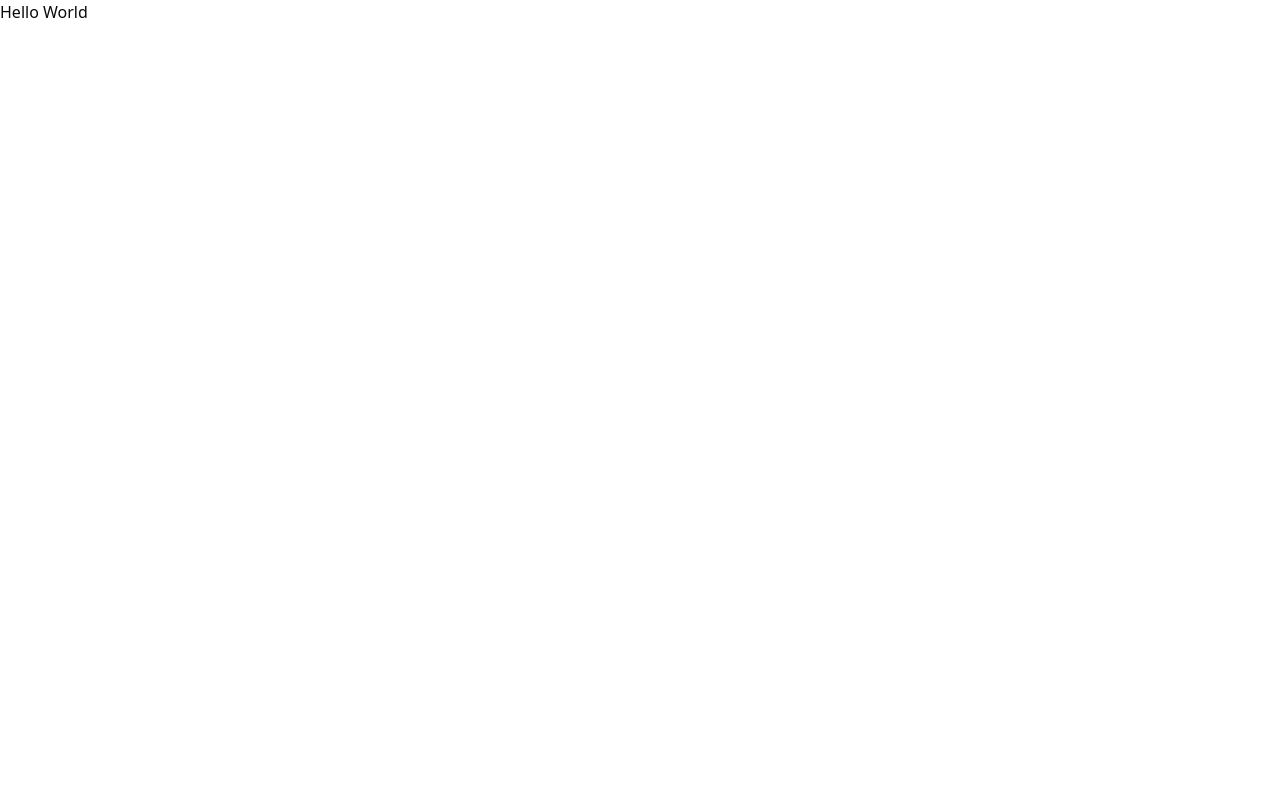
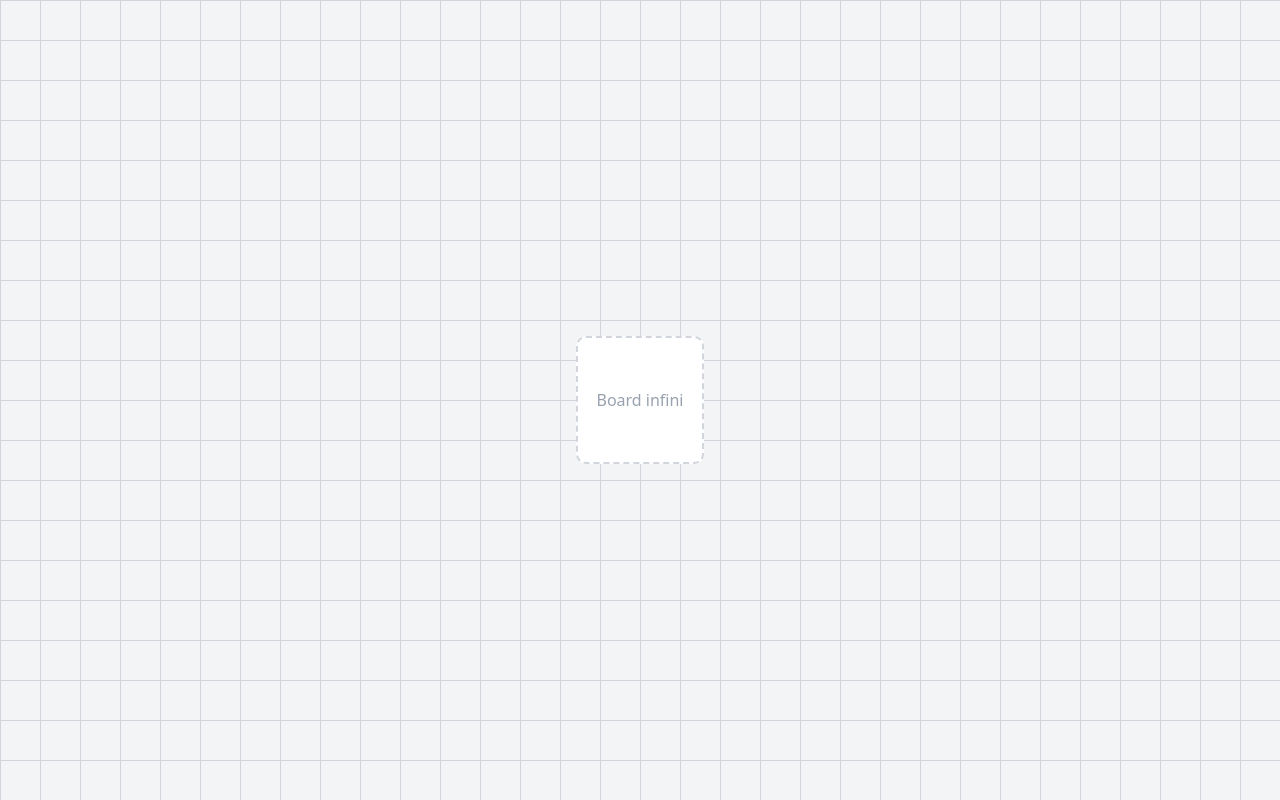
Before and after one commit to mathieusouflis/hackaton-hetic-2025-Frontend, a React (Vite) app in the folder apps/web/: page / in a window 1280 px wide. Built offline with nearby package versions, Linux system fonts and the light colour scheme.

Commit message:
Refactor App component to use InfiniteBoard and introduce Dashboard layout. Remove MainBoard component and add InfiniteBoard for enhanced interactive features. Update sidebar components for improved UI consistency.

```diff
--- a/apps/web/src/App.tsx
+++ b/apps/web/src/App.tsx
@@ -1,9 +1,7 @@
+import InfiniteBoard from "@/components/InfiniteBoard";
+
 function App() {
-  return (
-    <>
-      <h1>Hello World</h1>
-    </>
-  );
+  return <InfiniteBoard />;
 }
 
 export default App;
--- /dev/null
+++ b/apps/web/src/Layout/Dashboard.tsx
@@ -0,0 +1,45 @@
+import { AppSidebar } from "@/components/app-sidebar";
+import {
+  Breadcrumb,
+  BreadcrumbItem,
+  BreadcrumbLink,
+  BreadcrumbList,
+  BreadcrumbPage,
+  BreadcrumbSeparator,
+} from "@/components/ui/breadcrumb";
+import { Separator } from "@/components/ui/separator";
+import {
+  SidebarInset,
+  SidebarProvider,
+  SidebarTrigger,
+} from "@/components/ui/sidebar";
+
+export default function Dashboard({ outlet }: { outlet: React.ReactNode }) {
+  return (
+    <SidebarProvider>
+      <AppSidebar />
+      <SidebarInset>
+        <header className="flex h-16 shrink-0 items-center gap-2 transition-[width,height] ease-linear group-has-[[data-collapsible=icon]]/sidebar-wrapper:h-12">
+          <div className="flex items-center gap-2 px-4">
+            <SidebarTrigger className="-ml-1" />
+            <Separator orientation="vertical" className="mr-2 h-4" />
+            <Breadcrumb>
+              <BreadcrumbList>
+                <BreadcrumbItem className="hidden md:block">
+                  <BreadcrumbLink href="#">
+                    Building Your Application
+                  </BreadcrumbLink>
+                </BreadcrumbItem>
+                <BreadcrumbSeparator className="hidden md:block" />
+                <BreadcrumbItem>
+                  <BreadcrumbPage>Data Fetching</BreadcrumbPage>
+                </BreadcrumbItem>
+              </BreadcrumbList>
+            </Breadcrumb>
+          </div>
+        </header>
+        {outlet}
+      </SidebarInset>
+    </SidebarProvider>
+  );
+}
--- a/apps/web/src/Layout/mainBoard.tsx
+++ /dev/null
@@ -1,9 +0,0 @@
-export default function MainBoard() {
-  return (
-    <div className="flex flex-col h-screen">
-      <div className="flex-1">
-        <h1>MainBoard</h1>
-      </div>
-    </div>
-  );
-}
--- /dev/null
+++ b/apps/web/src/components/InfiniteBoard.tsx
@@ -0,0 +1,213 @@
+import React, { useRef, useState, useEffect } from "react";
+
+/**
+ * InfiniteBoard : Un board infini façon Miro/Figma avec pan (drag/scroll) et zoom (molette/pinch).
+ * Prêt à accueillir des cards ou éléments interactifs.
+ */
+const MIN_SCALE = 0.2;
+const MAX_SCALE = 2.5;
+const SCALE_STEP = 0.08;
+
+export default function InfiniteBoard() {
+  const [scale, setScale] = useState(1);
+  const [offset, setOffset] = useState({ x: 0, y: 0 });
+  const [dragging, setDragging] = useState(false);
+  const lastPos = useRef<{ x: number; y: number } | null>(null);
+  const boardRef = useRef<HTMLDivElement>(null);
+  const gestureScaleRef = useRef(1);
+  const velocity = useRef({ x: 0, y: 0 });
+  const inertiaFrame = useRef<number | null>(null);
+  const wheelTimeoutRef = useRef<ReturnType<typeof setTimeout> | null>(null);
+
+  // Empêche le zoom navigateur lors du pinch trackpad (Safari/Chrome Mac) et applique un zoom custom sur le board
+  useEffect(() => {
+    const node = boardRef.current;
+    if (!node) return;
+    const prevent = (e: Event) => e.preventDefault();
+    // eslint-disable-next-line @typescript-eslint/no-explicit-any
+    const handleGestureStart = (e: any) => {
+      prevent(e);
+      gestureScaleRef.current = scale;
+    };
+    // eslint-disable-next-line @typescript-eslint/no-explicit-any
+    const handleGestureChange = (e: any) => {
+      prevent(e);
+      let newScale = gestureScaleRef.current * e.scale;
+      newScale = Math.max(MIN_SCALE, Math.min(MAX_SCALE, newScale));
+      setScale(newScale);
+    };
+    node.addEventListener("gesturestart", handleGestureStart, {
+      passive: false,
+    });
+    node.addEventListener("gesturechange", handleGestureChange, {
+      passive: false,
+    });
+    node.addEventListener("gestureend", prevent, { passive: false });
+    return () => {
+      node.removeEventListener("gesturestart", handleGestureStart);
+      node.removeEventListener("gesturechange", handleGestureChange);
+      node.removeEventListener("gestureend", prevent);
+    };
+  }, [scale]);
+
+  // Helper to stop inertia
+  const stopInertia = () => {
+    if (inertiaFrame.current) {
+      cancelAnimationFrame(inertiaFrame.current);
+      inertiaFrame.current = null;
+    }
+    velocity.current = { x: 0, y: 0 };
+  };
+
+  // Inertia animation
+  const startInertia = () => {
+    const friction = 0.92; // Lower = more friction
+    const minVelocity = 0.5; // px/frame
+
+    function animate() {
+      velocity.current.x *= friction;
+      velocity.current.y *= friction;
+
+      setOffset((prev) => ({
+        x: prev.x + velocity.current.x,
+        y: prev.y + velocity.current.y,
+      }));
+
+      if (
+        Math.abs(velocity.current.x) > minVelocity ||
+        Math.abs(velocity.current.y) > minVelocity
+      ) {
+        inertiaFrame.current = requestAnimationFrame(animate);
+      } else {
+        stopInertia();
+      }
+    }
+
+    inertiaFrame.current = requestAnimationFrame(animate);
+  };
+
+  // Gestion du drag (pan)
+  const handleMouseDown = (e: React.MouseEvent) => {
+    stopInertia(); // Stop inertia on new drag
+    setDragging(true);
+    lastPos.current = { x: e.clientX, y: e.clientY };
+  };
+  const handleMouseMove = (e: React.MouseEvent) => {
+    if (!dragging || !lastPos.current) return;
+    const dx = e.clientX - lastPos.current.x;
+    const dy = e.clientY - lastPos.current.y;
+    setOffset((prev) => ({ x: prev.x + dx, y: prev.y + dy }));
+    // Track velocity for inertia
+    velocity.current = { x: dx, y: dy };
+    lastPos.current = { x: e.clientX, y: e.clientY };
+  };
+  const handleMouseUp = () => {
+    setDragging(false);
+    lastPos.current = null;
+    // Start inertia if velocity is significant
+    if (Math.abs(velocity.current.x) > 1 || Math.abs(velocity.current.y) > 1) {
+      startInertia();
+    }
+  };
+
+  /**
+   * Handle wheel and pinch events for pan and zoom.
+   * - Two-finger scroll = pan (smooth, diagonal).
+   * - Pinch or wheel+ctrl = zoom, centered on cursor.
+   * - Prevent browser zoom.
+   */
+  const handleWheel = (e: React.WheelEvent) => {
+    stopInertia(); // Stop inertia on new wheel
+    // Pinch-to-zoom (trackpad) or wheel+ctrl (browser zoom gesture)
+    if (e.ctrlKey) {
+      e.preventDefault();
+      // Calculate zoom factor
+      let newScale = scale - e.deltaY * SCALE_STEP * 0.01;
+      newScale = Math.max(MIN_SCALE, Math.min(MAX_SCALE, newScale));
+
+      // Zoom centered on cursor
+      const rect = boardRef.current?.getBoundingClientRect();
+      if (rect) {
+        const cursorX = e.clientX - rect.left;
+        const cursorY = e.clientY - rect.top;
+        const relX = (cursorX - offset.x - rect.width / 2) / scale;
+        const relY = (cursorY - offset.y - rect.height / 2) / scale;
+        const scaleRatio = newScale / scale;
+        setOffset((prev) => ({
+          x: prev.x - relX * (scaleRatio - 1) * scale,
+          y: prev.y - relY * (scaleRatio - 1) * scale,
+        }));
+      }
+      setScale(newScale);
+      return;
+    }
+
+    // Pan (trackpad two-finger scroll or mouse wheel)
+    e.preventDefault();
+    setOffset((prev) => ({
+      x: prev.x - e.deltaX,
+      y: prev.y - e.deltaY,
+    }));
+    // Track velocity for inertia (invert sign to match movement)
+    velocity.current = { x: -e.deltaX, y: -e.deltaY };
+
+    // Start inertia on wheel end (debounced)
+    if (inertiaFrame.current) cancelAnimationFrame(inertiaFrame.current);
+    if (wheelTimeoutRef.current) clearTimeout(wheelTimeoutRef.current);
+    wheelTimeoutRef.current = setTimeout(() => {
+      if (
+        Math.abs(velocity.current.x) > 1 ||
+        Math.abs(velocity.current.y) > 1
+      ) {
+        startInertia();
+      }
+    }, 40); // 40ms after last wheel event
+  };
+
+  // --- GRID LOGIC ---
+  const baseGridSize = 40;
+  const gridSize = baseGridSize * scale;
+  const gridStyle = {
+    position: "absolute" as const,
+    inset: 0,
+    zIndex: 0,
+    pointerEvents: "none" as const,
+    backgroundColor: "#f3f4f6",
+    backgroundImage: `
+      linear-gradient(to right, #d1d5db 1px, transparent 1px),
+      linear-gradient(to bottom, #d1d5db 1px, transparent 1px)
+    `,
+    backgroundSize: `${gridSize}px ${gridSize}px`,
+    backgroundPosition: `${offset.x % gridSize}px ${offset.y % gridSize}px`,
+  };
+
+  return (
+    <div
+      ref={boardRef}
+      className="fixed inset-0 w-full h-full overflow-hidden cursor-grab select-none bg-neutral-100"
+      onMouseDown={handleMouseDown}
+      onMouseMove={handleMouseMove}
+      onMouseUp={handleMouseUp}
+      onMouseLeave={handleMouseUp}
+      onWheel={handleWheel}
+      tabIndex={0}
+    >
+      <div
+        className="absolute left-1/2 top-1/2 min-w-[2000px] min-h-[2000px] flex items-center justify-center"
+        style={{
+          transform: `translate(-50%, -50%) translate(${offset.x}px, ${offset.y}px) scale(${scale})`,
+          transition: dragging
+            ? "none"
+            : "transform 0.15s cubic-bezier(.4,0,.2,1)",
+        }}
+      >
+        {/* Grid background, moves and zooms with content */}
+        <div style={gridStyle} />
+        {/* Placeholder pour les cards */}
+        <div className="w-32 h-32 bg-white border-2 border-dashed border-gray-300 rounded-lg z-10 flex items-center justify-center text-gray-400">
+          Board infini
+        </div>
+      </div>
+    </div>
+  );
+}
```
Also changed, not shown: apps/web/src/components/ui/sidebar.tsx (+108 -108 lines).
